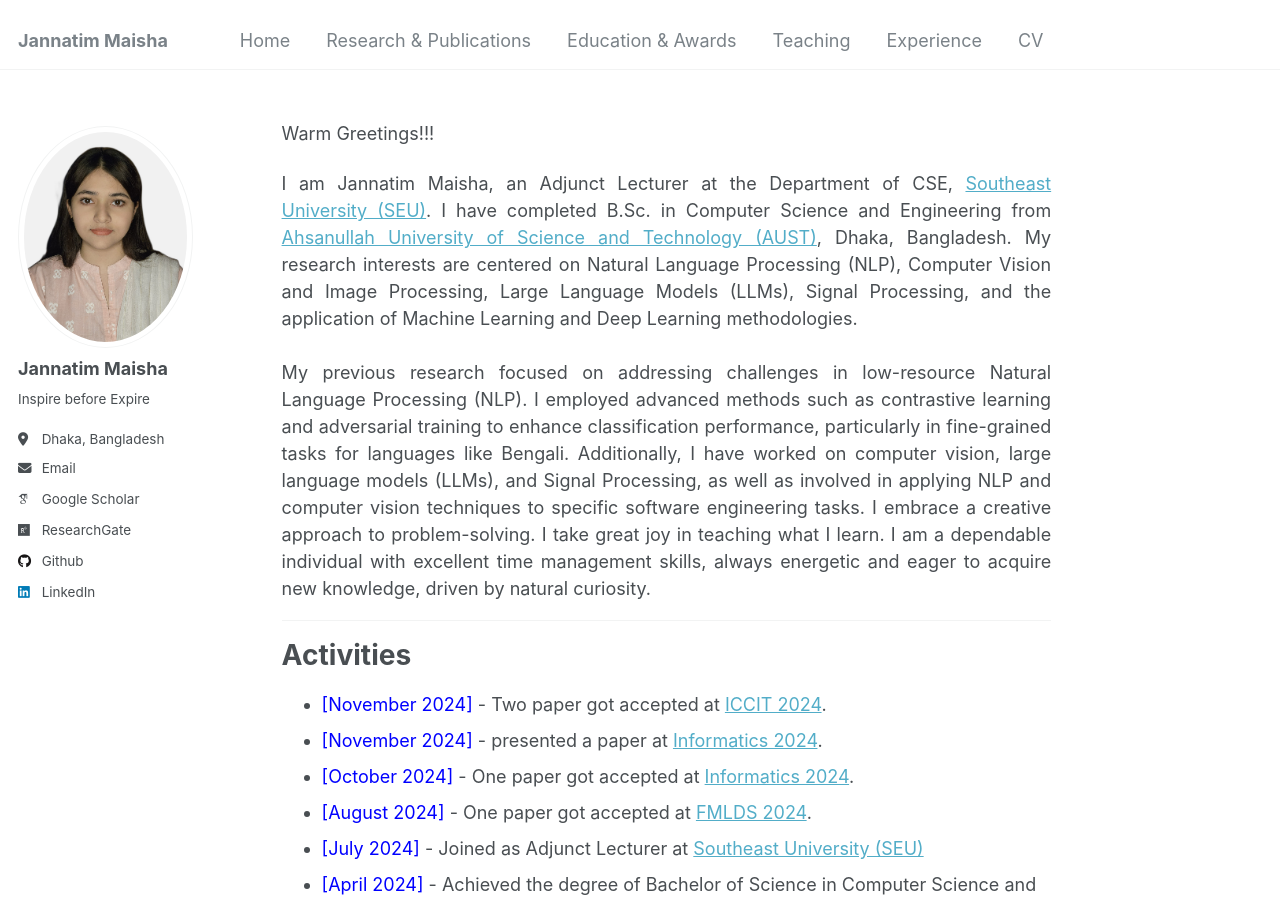
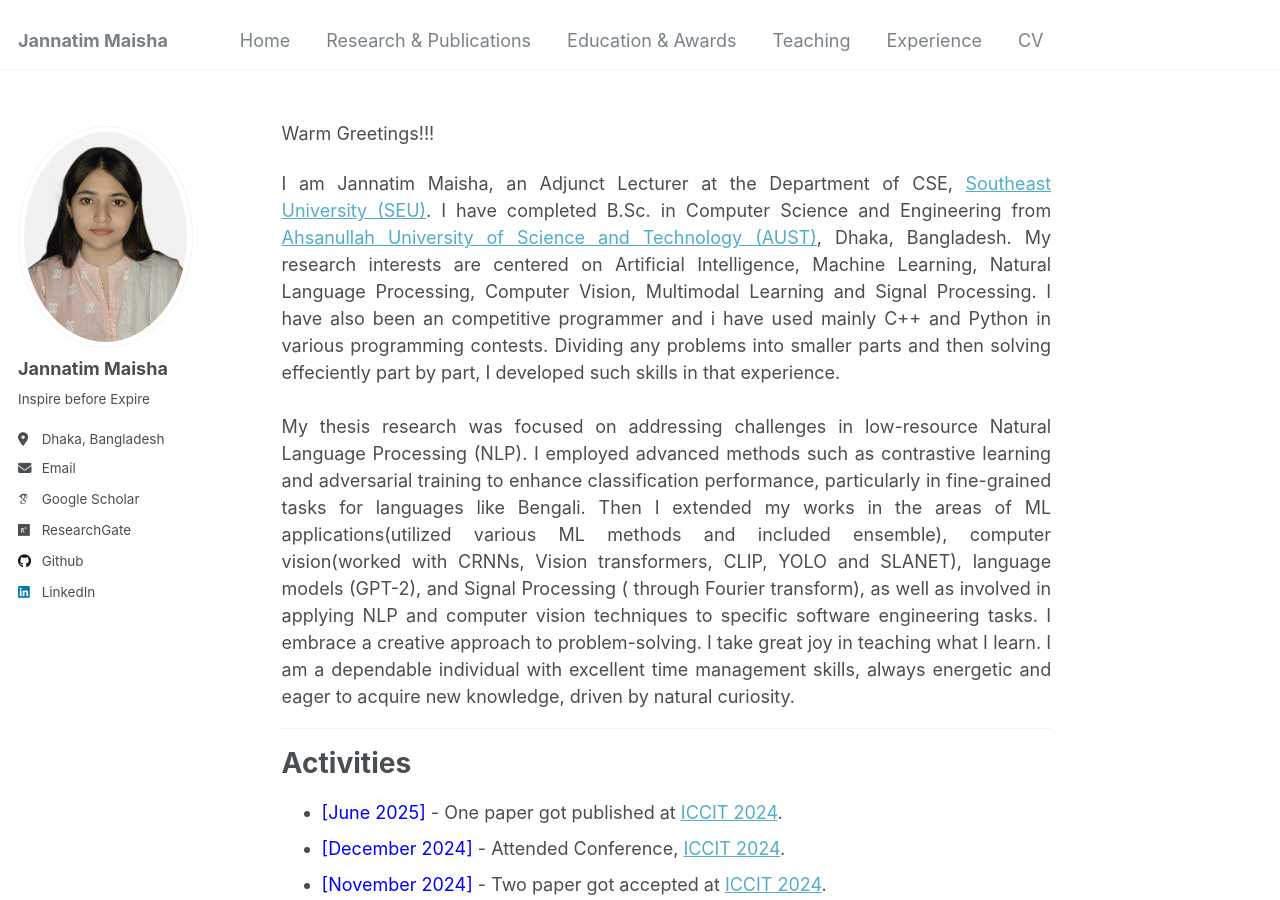
Before and after one commit to jannatim-maisha/jannatim-maisha.github.io, a Jekyll site: the page built from _pages/about.md, in a window 1280 px wide and 900 px high. Built offline with Jekyll 4.4.1, drawn with Linux system fonts in a browser that asks for light colours; some web fonts are replaced; a script that is not in the unit is left out.

Commit message:
latest
after long right?

```diff
--- a/_pages/about.md
+++ b/_pages/about.md
@@ -12,15 +12,17 @@ Warm Greetings!!!
 
 <div style="text-align: justify">
 
-I am Jannatim Maisha, an Adjunct Lecturer at the Department of CSE, <a href="https://seu.edu.bd/index.php">Southeast University (SEU)</a>. I have completed B.Sc. in Computer Science and Engineering from <a href="http://aust.edu/">Ahsanullah University of Science and Technology (AUST)</a>, Dhaka, Bangladesh. My research interests are centered on Natural Language Processing (NLP), Computer Vision and Image Processing, Large Language Models (LLMs), Signal Processing, and the application of Machine Learning and Deep Learning methodologies.
+I am Jannatim Maisha, an Adjunct Lecturer at the Department of CSE, <a href="https://seu.edu.bd/index.php">Southeast University (SEU)</a>. I have completed B.Sc. in Computer Science and Engineering from <a href="http://aust.edu/">Ahsanullah University of Science and Technology (AUST)</a>, Dhaka, Bangladesh. My research interests are centered on  Artificial Intelligence, Machine Learning, Natural Language Processing, Computer Vision, Multimodal Learning and Signal
+Processing. I have also been an competitive programmer and i have used mainly C++ and Python in various programming contests. Dividing any problems into smaller parts and then solving effeciently part by part, I developed such skills in that experience.
 <br><br>
-My previous research focused on addressing challenges in low-resource Natural Language Processing (NLP). I employed advanced methods such as contrastive learning and adversarial training to enhance classification performance, particularly in fine-grained tasks for languages like Bengali. Additionally, I have worked on computer vision, large language models (LLMs), and Signal Processing, as well as involved in applying NLP and computer vision techniques to specific software engineering tasks. I embrace a creative approach to problem-solving. I take great joy in teaching what I learn. I am a dependable individual with excellent time management skills, always energetic and eager to acquire new knowledge, driven by natural curiosity.
+My thesis research was focused on addressing challenges in low-resource Natural Language Processing (NLP). I employed advanced methods such as contrastive learning and adversarial training to enhance classification performance, particularly in fine-grained tasks for languages like Bengali. Then I extended my works in the areas of ML applications(utilized various ML methods and included ensemble), computer vision(worked with CRNNs, Vision transformers, CLIP, YOLO and SLANET), language models (GPT-2), and Signal Processing ( through Fourier transform), as well as involved in applying NLP and computer vision techniques to specific software engineering tasks. I embrace a creative approach to problem-solving. I take great joy in teaching what I learn. I am a dependable individual with excellent time management skills, always energetic and eager to acquire new knowledge, driven by natural curiosity.
 </div>
 
 -----------
 
 # Activities
-
+* <span style="color:Blue"> [June 2025]  </span> - One paper got published at [ICCIT 2024](https://iccit.org.bd/2024/).
+* <span style="color:Blue"> [December 2024]  </span> - Attended Conference, [ICCIT 2024](https://iccit.org.bd/2024/).
 * <span style="color:Blue"> [November 2024]  </span> - Two paper got accepted at [ICCIT 2024](https://iccit.org.bd/2024/).
 * <span style="color:Blue"> [November 2024]  </span> - presented a paper at [Informatics 2024](https://informatics.kpi.fei.tuke.sk/).
 * <span style="color:Blue"> [October 2024]  </span> - One paper got accepted at [Informatics 2024](https://informatics.kpi.fei.tuke.sk/).
```
Also changed, not shown: _pages/cv.md (+2 -2 lines), _pages/research.md (+2 -2 lines).
